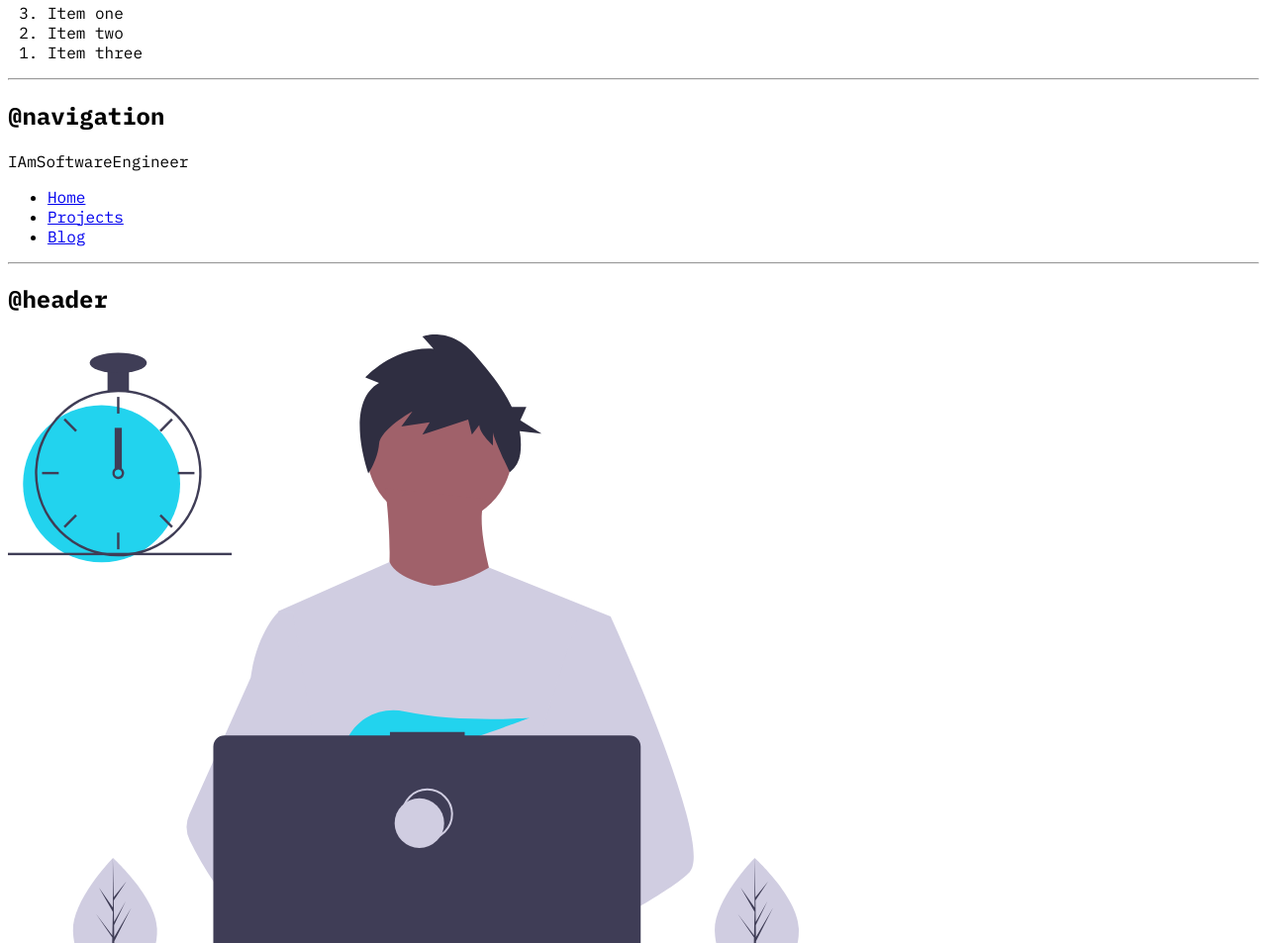
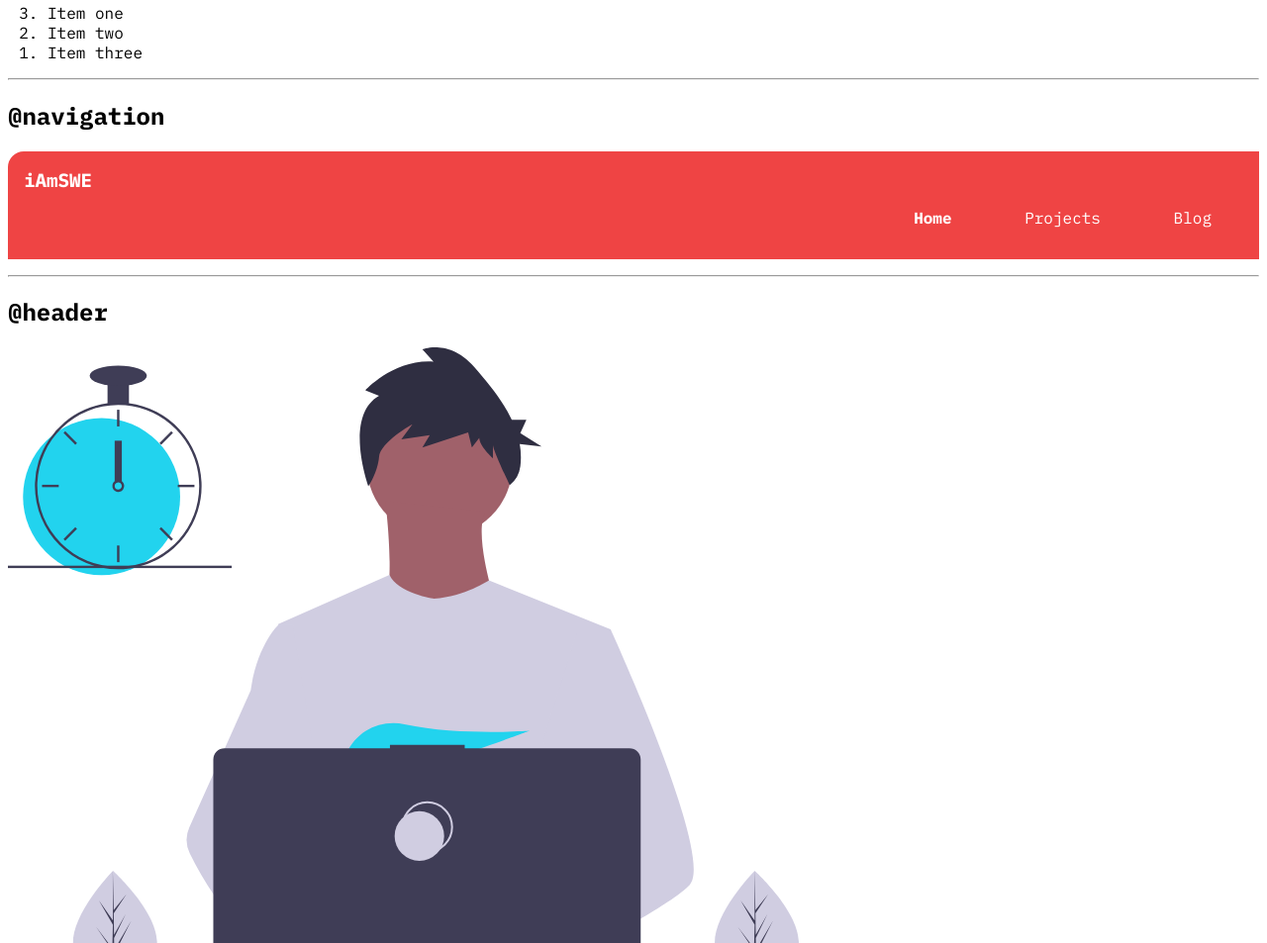
Before and after one commit to bajajshubham/bajajshubham.github.io, a plain HTML site: page clibrary/clib.html in a window 1280 px wide. Shown: the part 1212-2165 px from the top of the page at 99% size. Drawn offline with Linux system fonts and the light colour scheme.

Commit message:
style: navigation/header styled

```diff
--- a/clibrary/clib.html
+++ b/clibrary/clib.html
@@ -60,23 +60,28 @@
         <hr>
 
         <h2>@navigation</h2>
-        <nav>
-        <div>IAmSoftwareEngineer</div>
-        <ul>
-            <li>
-                <a href="/">Home</a>
+
+        <nav class="navigation container">
+        <div class="navbrand">iAmSWE</div>
+        <ul class="lists-non-bullet nav-pills">
+            <li class="lists-items-inline ">
+                <a class="links nav-link-active"
+                href="/">Home</a>
             </li>
-            <li>
-                <a href="/projects.html">Projects</a>
+            <li class="lists-items-inline">
+                <a class="links"
+                href="/projects.html">Projects</a>
             </li>
-            <li>
-                <a href="/blog.html">Blog</a>
+            <li class="lists-items-inline">
+                <a class="links"
+                href="/blog.html">Blog</a>
             </li>
         </ul>
         </nav>
         <hr>
 
         <h2>@header</h2>
+
         <header>
                 <img src="/media/images/home_media.svg" alt="image not avaialable">
                 <h1>Heading inside header</h1>
--- a/styles/main.css
+++ b/styles/main.css
@@ -17,8 +17,8 @@ body
 
 .container
 {
-    padding-left: 1em;
-    padding-right: 1em;
+    padding-left: 1rem;
+    padding-right: 1rem;
 }
 
 .container-centered
@@ -55,7 +55,7 @@ hr
     margin: 1em 0em;
 }
 
-/*list*/
+/*list: what is best inline on list item or inline on list type ?*/
 
 .lists-non-bullet
 {
@@ -66,4 +66,40 @@ hr
 {
     display: inline;
     padding: 0em 1em;
+
 }
+
+
+/*navigation*/
+.nav-link-active
+{
+    font-weight: bold;
+}
+
+.navigation
+{
+    background-color: var(--primary-color);
+    color: white;
+    border-top-left-radius: 1em;
+    padding: 1em;
+}
+
+.nav-pills .links
+{
+    color: white;
+
+}
+
+.navigation .nav-pills
+{
+    text-align: right;
+
+}
+
+.navigation .navbrand
+{
+    font-weight: bold;
+    font-size: 1.2em;
+}
+
+/* header */
```
